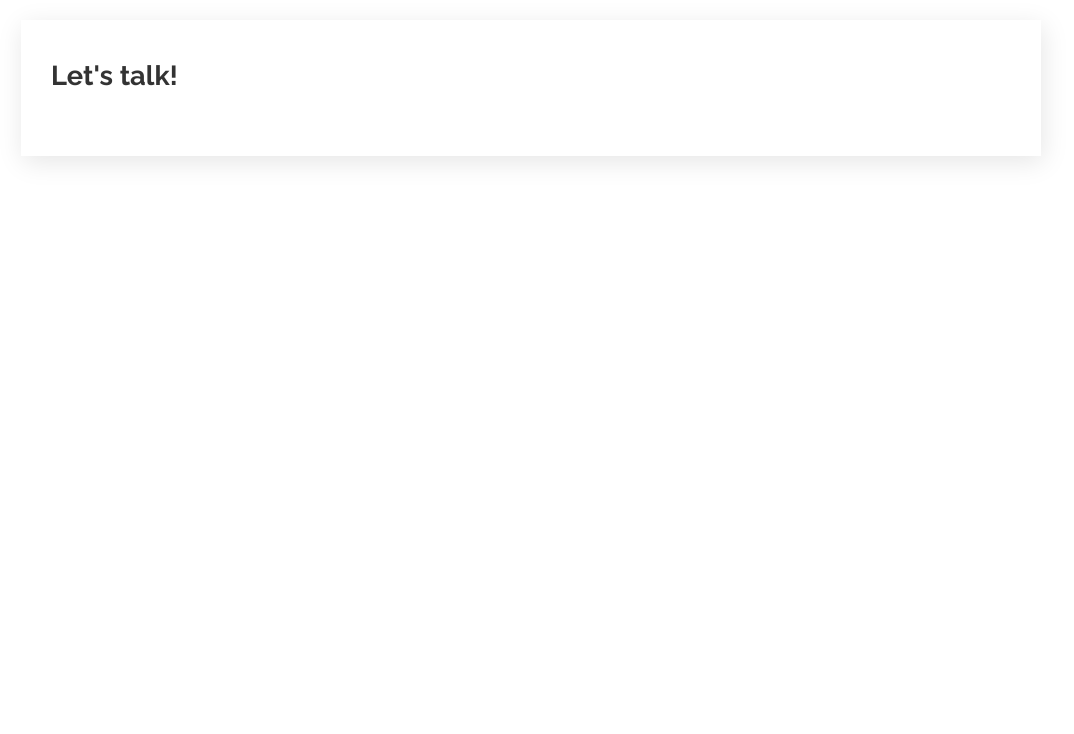
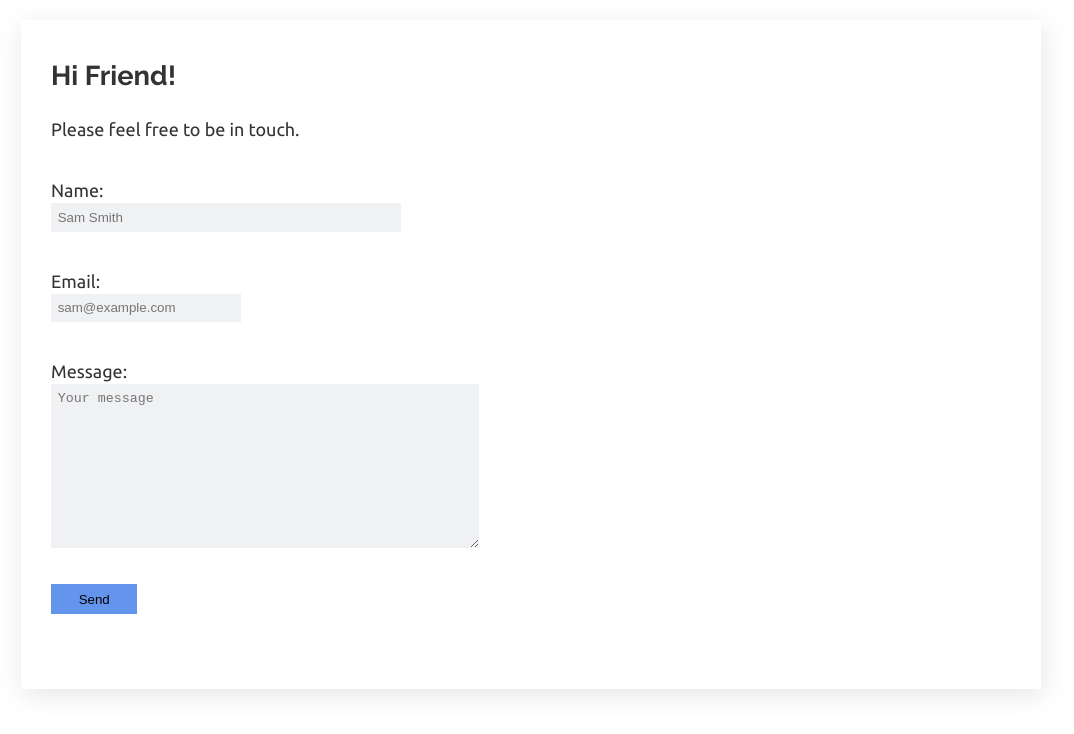
Before and after one commit to aberkow/gatsby-blog, a Gatsby site: page /contact in a window 1280 px wide. Shown: the whole page, without its empty margins (109-1183 px from the left). Built offline with nearby package versions, Linux system fonts and the light colour scheme; Gatsby itself is replaced by a stand-in of ours.

Commit message:
contact form and basic styles

```diff
--- a/src/pages/contact.js
+++ b/src/pages/contact.js
@@ -1,12 +1,53 @@
 import React from 'react';
 import Link from 'gatsby-link';
 
-import { BlogPostContent, BlogPostContainer } from '../utils/styles';
+import { BlogPostContent, BlogPostContainer, FormButton, FormInputContainer, FormInput, FormTextArea } from '../utils/styles';
 
 const Contact = () =>
   <BlogPostContainer>
     <BlogPostContent>
-      <h2>Let's talk!</h2>
+      <h2>Hi Friend!</h2>
+      <p>
+        Please feel free to be in touch.
+      </p>
+      <form
+        name="contact"
+        method="POST"
+        data-netlify="true"
+        data-netlify-honeypot="bot-field">
+        <div style={{ visibility: `hidden`, height: 0 }}>
+          <input name="bot-field" />
+        </div>
+        <FormInputContainer>
+          <label>Name:</label>
+          <FormInput
+          name="name"
+          placeholder="Sam Smith"
+          required
+          size="40"
+          type="text"/>
+        </FormInputContainer>
+        <FormInputContainer>
+          <label>Email:<FormInput
+            name="email"
+            placeholder="sam@example.com"
+            type="email"/>
+          </label>
+        </FormInputContainer>
+        <FormInputContainer>
+          <label>
+            Message:
+            <FormTextArea
+              cols="50"
+              rows="10"
+              name="message"
+              placeholder="Your message"></FormTextArea>
+          </label>
+        </FormInputContainer>
+        <FormInputContainer>
+          <FormButton type="submit">Send</FormButton>
+        </FormInputContainer>
+      </form>
     </BlogPostContent>
   </BlogPostContainer>
 
--- a/src/utils/styles.js
+++ b/src/utils/styles.js
@@ -6,7 +6,8 @@ module.exports = {
   border: 1px solid;
     position: relative;
     transition: all 0.4s ease-out;
-    &:hover {
+    &:hover,
+    &:focus {
       background-color: rgba(0,0,0,0.85);
       color: #fafafa;
       transition: all 0.4s ease-out;
@@ -41,6 +42,35 @@ module.exports = {
   `,
   CategoryDetail: styled.p`
     margin: 20px 0;
+  `,
+  FormButton: styled.button`
+    border: 1px solid cornflowerblue;
+    background-color: cornflowerblue;
+    padding: 0.5em 2em;
+    color: black;
+    &:hover,
+    &:focus {
+      background-color: white;
+      border: 1px solid orangered;
+      box-shadow: 2px 6px 25px rgba(0, 0, 0, 0.1);
+      color: orangered;
+    }
+  `,
+  FormInputContainer: styled.div`
+    margin-bottom: 1em;
+    padding: 0.5em 0;
+  `,
+  FormInput: styled.input`
+    background-color: #f0f1f3;
+    border: none;
+    display: block;
+    padding: 0.5em;
+  `,
+  FormTextArea: styled.textarea `
+    background-color: #f0f1f3;
+    border: none;
+    display: block;
+    padding: 0.5em;
   `,
   HeaderWrapper: styled.div`
     display: flex;
```
Also changed, not shown: src/pages/thank-you.js (added, +10 -0 lines).
